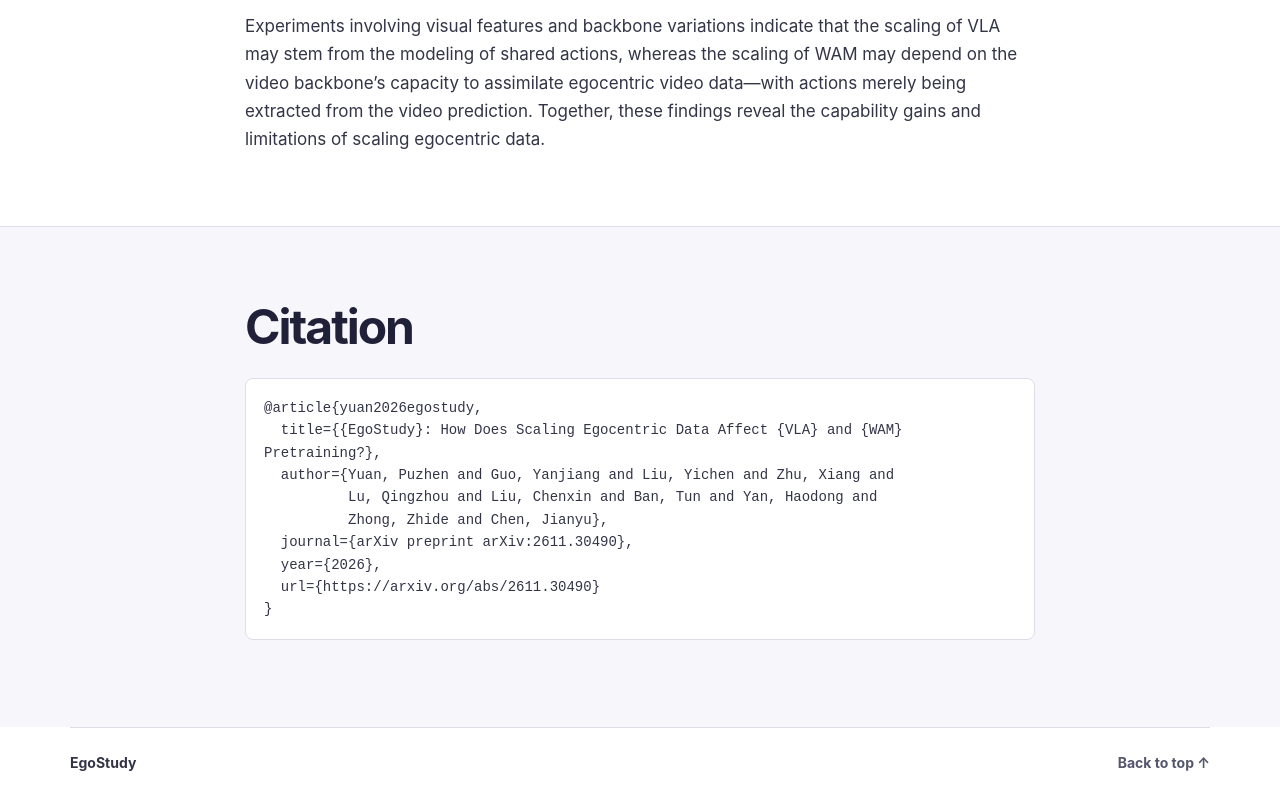
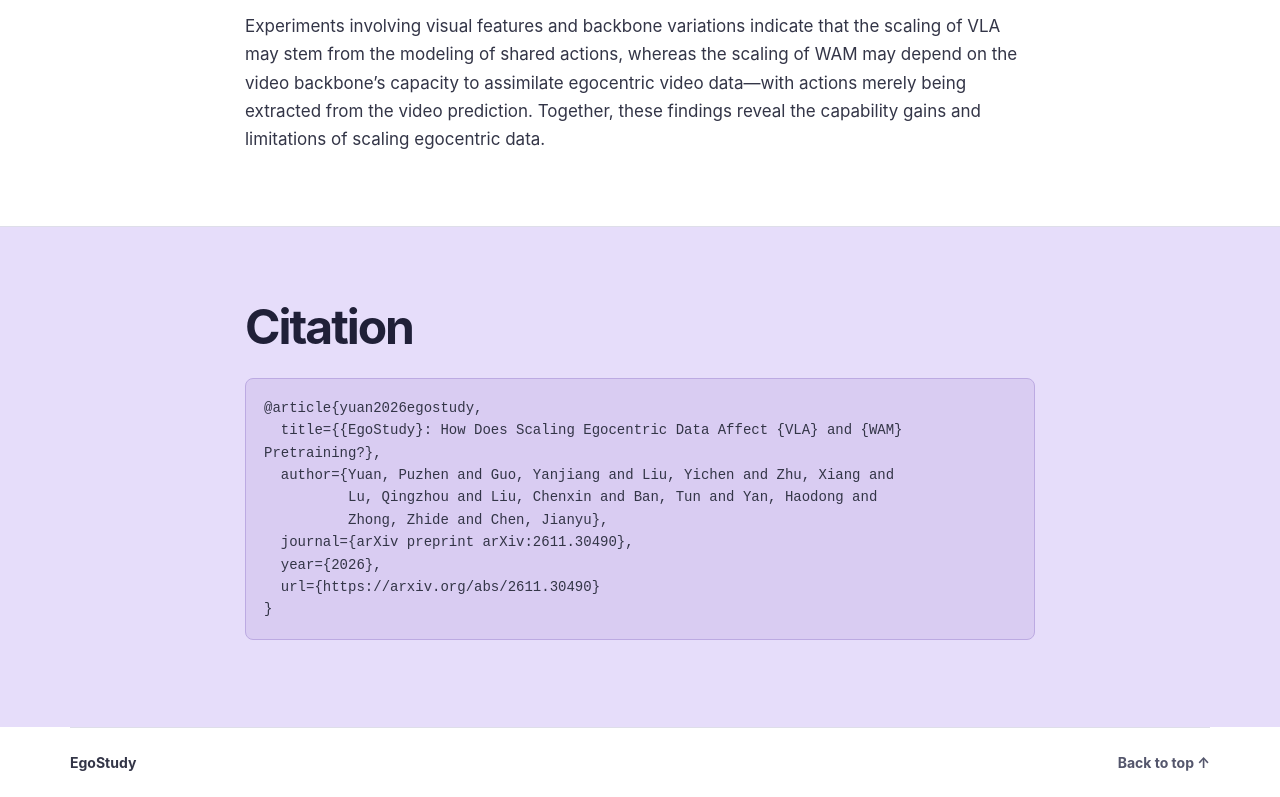
Before and after one commit to PuzhenYuan/EgoStudy-website, a plain HTML site: page index.html in a window 1280 px wide. Shown: the part 8697-9494 px from the top of the page. Drawn offline with Linux system fonts and the light colour scheme.

Commit message:
Give the Citation section and BibTeX block distinct purple backgrounds

```diff
--- a/index.html
+++ b/index.html
@@ -6,7 +6,7 @@
 <meta name="author" content="Puzhen Yuan, Yanjiang Guo, Yichen Liu, Xiang Zhu, Qingzhou Lu, Chenxin Liu, Tun Ban, Haodong Yan, Zhide Zhong, Jianyu Chen">
 <meta name="description" content="A controlled study of how scaling egocentric human demonstrations affects VLA and WAM pretraining for dexterous robot control.">
 <title>EgoStudy | How Does Scaling Egocentric Data Affect VLA and WAM Pretraining?</title>
-<link rel="stylesheet" href="style.css">
+<link rel="stylesheet" href="style.css?v=2">
 </head>
 <body id="top">
 <a class="skip" href="#main">Skip to content</a>
--- a/style.css
+++ b/style.css
@@ -63,7 +63,7 @@ figcaption b { color: var(--accent); }
 .section { padding-block: clamp(44px, 5.7vw, 82px); border-top: 1px solid var(--line); }
 .section h2 { margin-bottom: 24px; }
 .reading > p + p { margin-top: 15px; }
-.abstract, #citation { background: var(--pale); }
+.abstract { background: var(--pale); }
 .lede { max-width: 830px; font-size: clamp(18px, 1.7vw, 22px); line-height: 1.55; }
 .design-grid { display: grid; grid-template-columns: 1fr 1fr; gap: clamp(22px, 4vw, 60px); margin: 34px 0; }
 .design-grid > div { display: flex; flex-direction: column; }
@@ -95,7 +95,8 @@ th:first-child { text-align: left; }
 thead { background: var(--pale); font-size: 14px; }
 tbody td:last-child { font-weight: 650; color: var(--accent); }
 .note { color: var(--secondary); margin: 8px 0 22px; font-size: 13px; }
-#citation pre { padding: 18px; border: 1px solid var(--line); border-radius: 8px; background: white; white-space: pre-wrap; overflow-wrap: anywhere; font-size: 14px; line-height: 1.6; }
+#citation { background: #e6ddfa; }
+#citation pre { padding: 18px; border: 1px solid #bcaae2; border-radius: 8px; background: #d9ccf2; white-space: pre-wrap; overflow-wrap: anywhere; font-size: 14px; line-height: 1.6; }
 footer { display: flex; align-items: center; justify-content: space-between; padding-block: 23px; border-top: 1px solid var(--line); font-size: 14px; font-weight: 650; }
 @media(max-width: 800px) {
   .experiment-layout { grid-template-columns: minmax(0,1fr); gap: 28px; }
```
